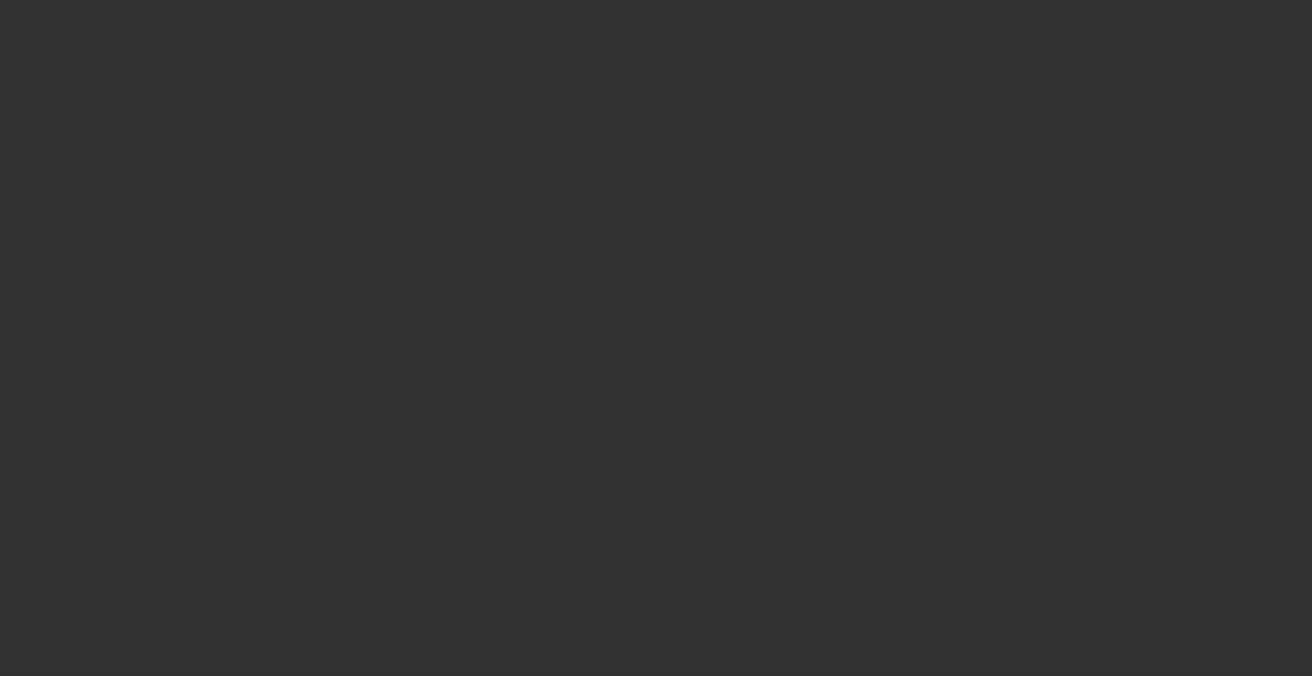
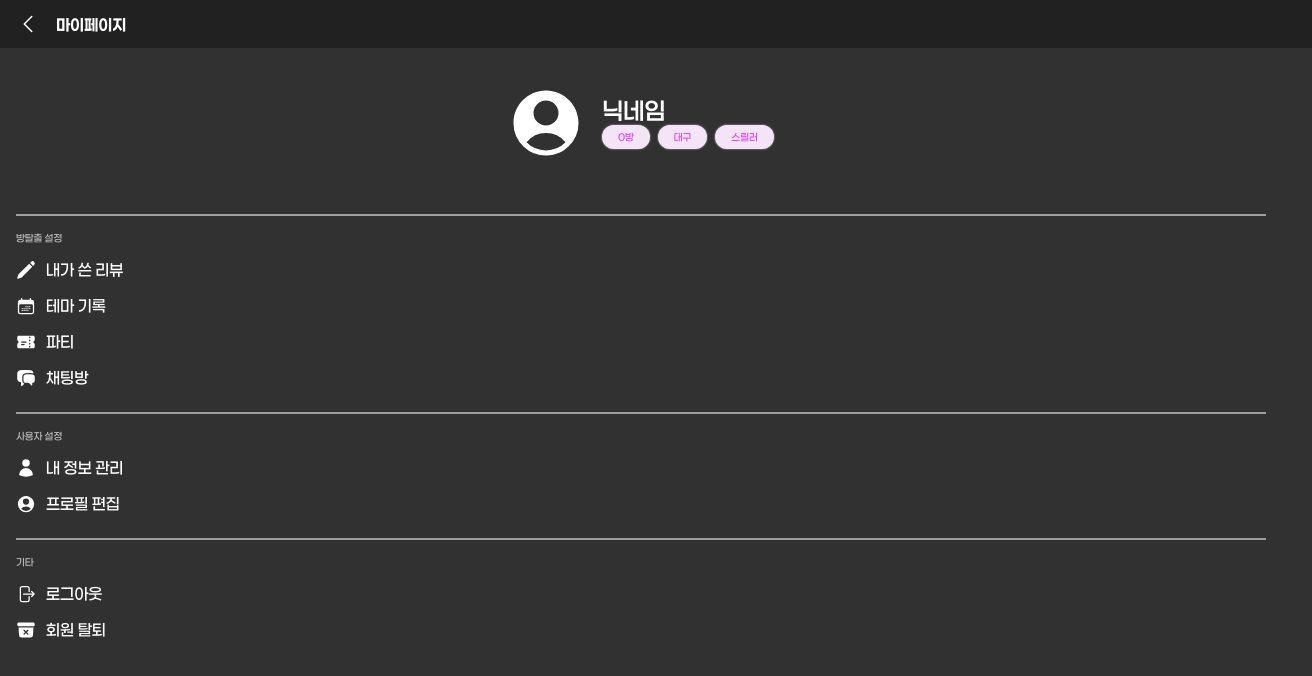
Before and after one commit to more-room/moreroom, a React (Create React App) app in the folder frontend/moreroom/: page /member/mypage in a window 1280 px wide. Before the commit this address had no page. Shown: the top 676 px of the page, 1312 px wide, since content can reach past the window. Built offline with nearby package versions, Linux system fonts and the light colour scheme; what axios-mock-adapter would draw is missing.

Commit message:
fe/feat: 마이페이지 내 정보 조회 (ing)
현재
- 기본 구조만 잡아둠

추가 작업해야할 것들
- padding 등 수정 필요
- api 작업 필요

#56

```diff
--- a/frontend/moreroom/src/App.tsx
+++ b/frontend/moreroom/src/App.tsx
@@ -2,12 +2,16 @@ import React from 'react';
 import './App.css';
 import { Route, Routes } from 'react-router-dom';
 import { ThemeList } from './pages/Themes/ThemeList';
+import { MyPage } from './pages/MyPage';
+import { Profile } from './pages/MyPage/Profile';
 
 function App() {
   return (
     <>
       <Routes>
         <Route path="/themes" element={<ThemeList />} />
+        <Route path="/member/mypage" element={<MyPage/>}/>
+        <Route path="/member/mypage/profile" element={<Profile/>}/>
       </Routes>
     </>
   );
--- a/frontend/moreroom/src/components/Chip/Chip.styles.ts
+++ b/frontend/moreroom/src/components/Chip/Chip.styles.ts
@@ -9,7 +9,8 @@ export const base = (color:Palette, border:number, fontSize:number, fontWeight:F
   color: ${ColorStyle.text[color]};
   box-shadow: 0 0 0.125rem 0 #ccc;
   user-select: none;
-  padding: 0.5rem 1rem;
+  /* padding: 0.5rem 1rem; */
+  padding: 0.375rem 1rem;
   font-size: ${fontSize}rem;
   font-weight: ${fontWeight};
   text-align: center;
--- /dev/null
+++ b/frontend/moreroom/src/pages/MyPage/ManageInfo/index.tsx
@@ -0,0 +1,30 @@
+/** @jsxImportSource @emotion/react */
+import React from 'react';
+import { useNavigate } from 'react-router-dom';
+import { Icon } from '../../../components/Icon';
+import { Typography } from '../../../components/Typography';
+import { containerCss } from './styles';
+
+interface ManageInfoProps {
+  icon: JSX.Element;
+  children: React.ReactNode;
+  url?: string;
+}
+
+export const ManageInfo = ({ icon, children, url }: ManageInfoProps) => {
+  const nav = useNavigate();
+  return (
+    <div css={containerCss}>
+      {icon}
+      <Typography
+        color="light"
+        scale="400"
+        size={1}
+        weight={500}
+        onClick={url ? () => nav(url) : undefined}
+      >
+        {children}
+      </Typography>
+    </div>
+  );
+};
--- /dev/null
+++ b/frontend/moreroom/src/pages/MyPage/ManageInfo/styles.ts
@@ -0,0 +1,6 @@
+import { css } from "@emotion/react";
+
+export const containerCss = css`
+  display: flex;
+  gap: 0.625rem;
+`
--- /dev/null
+++ b/frontend/moreroom/src/pages/MyPage/Profile/index.tsx
@@ -0,0 +1,93 @@
+/** @jsxImportSource @emotion/react */
+import React from 'react';
+import { TopBar } from '../../../components/TopBar';
+import {
+  CakeIcon,
+  EnvelopeIcon,
+  HashtagIcon,
+  KeyIcon,
+  Square3Stack3DIcon,
+  UserCircleIcon,
+  UserIcon,
+} from '@heroicons/react/24/solid';
+import { containerCss, profileCss, userInfoCss, sectionCss, manageInfoContainerCss } from './styles';
+import { Typography } from '../../../components/Typography';
+import { ManageInfo } from '../ManageInfo';
+import { Icon } from '../../../components/Icon';
+import { useNavigate } from 'react-router-dom';
+
+export const Profile = () => {
+  const nav = useNavigate();
+  return (
+    <div>
+      <TopBar>
+        <TopBar.Title
+          type="default"
+          title="내 정보 관리"
+          backHandler={() => nav(-1)}
+        />
+      </TopBar>
+      <div css={containerCss}>
+        <UserCircleIcon css={profileCss} />
+        <div css={userInfoCss}>
+          <Typography color="light" size={1.25} weight={700}>
+            닉네임
+          </Typography>
+          <Typography color="grey" scale="500" size={0.75} weight={700}>
+            경상북도 구미시
+          </Typography>
+        </div>
+        <div css={manageInfoContainerCss}>
+          <ManageInfo
+            icon={
+              <Icon color="light" size={1.25}>
+                <CakeIcon />
+              </Icon>
+            }
+            children="2024년 09월 23일"
+          />
+          <ManageInfo
+            icon={
+              <Icon color="light" size={1.25}>
+                <UserIcon />
+              </Icon>
+            }
+            children="남성"
+          />
+          <ManageInfo
+            icon={
+              <Icon color="light" size={1.25}>
+                <EnvelopeIcon />
+              </Icon>
+            }
+            children="abc@mail.com"
+          />
+          <ManageInfo
+            icon={
+              <Icon color="light" size={1.25}>
+                <KeyIcon />
+              </Icon>
+            }
+            children="0방"
+          />
+          <ManageInfo
+            icon={
+              <Icon color="light" size={1.25}>
+                <Square3Stack3DIcon />
+              </Icon>
+            }
+            children="스릴러"
+          />
+          <ManageInfo
+            icon={
+              <Icon color="light" size={1.25}>
+                <HashtagIcon />
+              </Icon>
+            }
+            children="해시 태그"
+          />
+        </div>
+      </div>
+    </div>
+  );
+};
--- /dev/null
+++ b/frontend/moreroom/src/pages/MyPage/Profile/styles.ts
@@ -0,0 +1,34 @@
+import { css } from '@emotion/react';
+
+export const containerCss = css`
+  margin: 1.875rem 2.5rem;
+  text-align: center;
+  padding-bottom: 1rem;
+  display: flex;
+  flex-direction: column;
+  align-items: center;
+`;
+
+export const profileCss = css`
+  color: white;
+  width: 80px;
+  margin-bottom: 0.2rem;
+`;
+
+export const userInfoCss = css`
+  display: flex;
+  flex-direction: column;
+  margin-bottom: 1.5rem;
+`;
+
+export const sectionCss = css`
+  /* margin-top: 1.5rem; */
+  width: 100%;
+`;
+
+export const manageInfoContainerCss = css`
+  display: flex;
+  flex-direction: column;
+  gap: 1.5rem;
+  width: 100%;
+`;
--- /dev/null
+++ b/frontend/moreroom/src/pages/MyPage/index.tsx
@@ -0,0 +1,164 @@
+/** @jsxImportSource @emotion/react */
+import React from 'react';
+import { TopBar } from '../../components/TopBar';
+import {
+  ArchiveBoxXMarkIcon,
+  ArrowRightStartOnRectangleIcon,
+  UserCircleIcon,
+} from '@heroicons/react/24/solid';
+import {
+  ChipCss,
+  containerCss,
+  lineCss,
+  manageInfoContainerCss,
+  profile,
+  profileContainer,
+  sectionCss,
+} from './styles';
+import { Typography } from '../../components/Typography';
+import { Chip } from '../../components/Chip';
+import { ManageInfo } from './ManageInfo';
+import { UserIcon } from '@heroicons/react/24/solid';
+import { Icon } from '../../components/Icon';
+import {
+  PencilIcon,
+  CalendarDaysIcon,
+  TicketIcon,
+  ChatBubbleLeftRightIcon,
+} from '@heroicons/react/24/solid';
+import { useNavigate } from 'react-router-dom';
+export const MyPage = () => {
+  const nav = useNavigate();
+  return (
+    <div>
+      <TopBar>
+        <TopBar.Title type="default" title="마이페이지" backHandler={()=>nav(-1)}/>
+      </TopBar>
+      <div css={profileContainer}>
+        <UserCircleIcon css={profile} />
+        <div>
+          <Typography color="light" size={1.5} weight={600}>
+            닉네임
+          </Typography>
+          <div css={ChipCss}>
+            <Chip border={1} color="primary" fontSize={0.625} fontWeight={500}>
+              0방
+            </Chip>
+            <Chip
+              border={1}
+              color="primary"
+              fontSize={0.625}
+              fontWeight={500}
+              css={ChipCss}
+            >
+              대구
+            </Chip>
+            <Chip
+              border={1}
+              color="primary"
+              fontSize={0.625}
+              fontWeight={500}
+              css={ChipCss}
+            >
+              스릴러
+            </Chip>
+          </div>
+        </div>
+      </div>
+      <div css={containerCss}>
+        <div css={sectionCss}>
+          <div css={lineCss}></div>
+          <Typography color="grey" scale="400" size={0.625} weight={500}>
+            방탈출 설정
+          </Typography>
+          <div css={manageInfoContainerCss}>
+            <ManageInfo
+              icon={
+                <Icon color="light" size={1.25}>
+                  <PencilIcon />
+                </Icon>
+              }
+              children="내가 쓴 리뷰"
+              url="/member/mypage/profile"
+            />
+            <ManageInfo
+              icon={
+                <Icon color="light" size={1.25}>
+                  <CalendarDaysIcon />
+                </Icon>
+              }
+              children="테마 기록"
+              url="/member/mypage/profile"
+            />
+            <ManageInfo
+              icon={
+                <Icon color="light" size={1.25}>
+                  <TicketIcon />
+                </Icon>
+              }
+              children="파티"
+              url="/member/mypage/profile"
+            />
+            <ManageInfo
+              icon={
+                <Icon color="light" size={1.25}>
+                  <ChatBubbleLeftRightIcon />
+                </Icon>
+              }
+              children="채팅방"
+              url="/member/mypage/profile"
+            />
+          </div>
+        </div>
+        <div css={sectionCss}>
+          <div css={lineCss}></div>
+          <Typography color="grey" scale="400" size={0.625} weight={500}>
+            사용자 설정
+          </Typography>
+          <ManageInfo
+            icon={
+              <Icon color="light" size={1.25}>
+                <UserIcon />
+              </Icon>
+            }
+            children="내 정보 관리"
+            url="/member/mypage/profile"
+          />
+          <ManageInfo
+            icon={
+              <Icon color="light" size={1.25}>
+                <UserCircleIcon />
+              </Icon>
+            }
+            children="프로필 편집"
+            url="/member/mypage/profile"
+          />
+        </div>
+        <div css={sectionCss}>
+          <div css={lineCss}></div>
+          <Typography color="grey" scale="400" size={0.625} weight={500}>
+            기타
+          </Typography>
+          <ManageInfo
+            icon={
+              <Icon color="light" size={1.25}>
+                <ArrowRightStartOnRectangleIcon />
+              </Icon>
+            }
+            children="로그아웃"
+            url="/member/mypage/profile"
+          />
+          <ManageInfo
+            icon={
+              <Icon color="light" size={1.25}>
+                <ArchiveBoxXMarkIcon />
+              </Icon>
+            }
+            children="회원 탈퇴"
+            url="/member/mypage/profile"
+          />
+        </div>
+      </div>
+    </div>
+  );
+};
--- /dev/null
+++ b/frontend/moreroom/src/pages/MyPage/styles.ts
@@ -0,0 +1,45 @@
+import { css } from '@emotion/react';
+import { Colors } from '../../styles/globalStyle';
+
+export const containerCss = css`
+  padding: 1rem;
+  display: flex;
+  flex-direction: column;
+  gap: 1.5rem;
+`;
+
+export const profileContainer = css`
+  display: flex;
+  justify-content: center;
+  align-items: center;
+  margin: 2.1875rem auto;
+  /* text-align: center; */
+`;
+
+export const profile = css`
+  color: white;
+  width: 80px;
+  margin-right: 1rem;
+`;
+
+export const ChipCss = css`
+  display: flex;
+  gap: 0.5rem;
+`;
+
+export const lineCss = css`
+  border: 0.0625rem solid ${Colors['grey']['500']};
+  width: 100%;
+`;
+
+export const sectionCss = css`
+  display: flex;
+  flex-direction: column;
+  gap: 1rem;
+`;
+
+export const manageInfoContainerCss = css`
+  display: flex;
+  flex-direction: column;
+  gap: 1rem;
+`;
```
